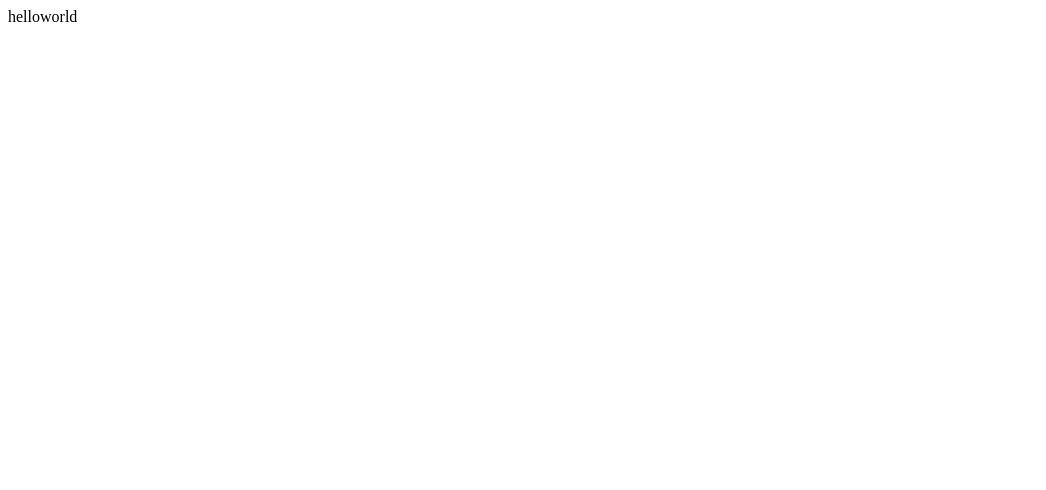
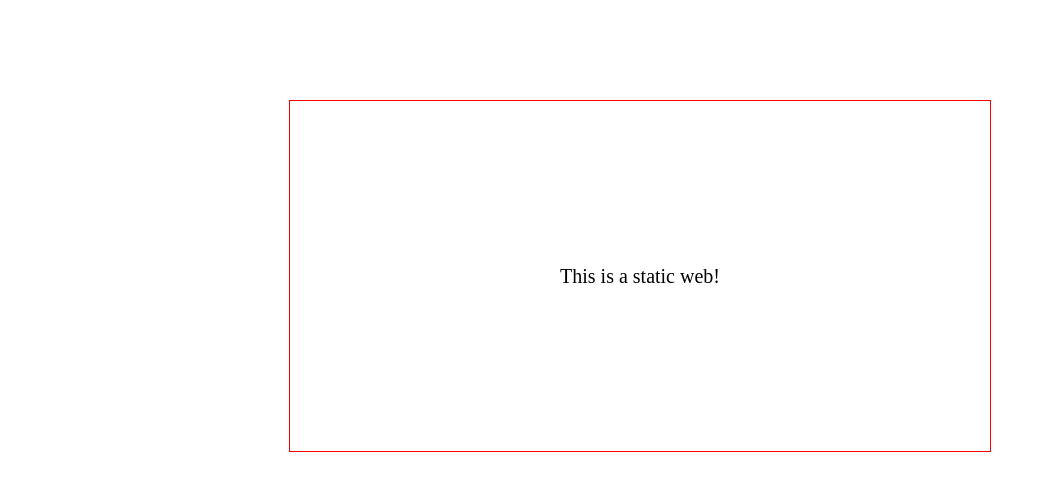
Before and after one commit to here200/here200.github.io, a plain HTML site: page index.html in a window 1280 px wide. Shown: the whole page, without its empty margins (0-1046 px from the left). Drawn offline with Linux system fonts and the light colour scheme.

Commit message:
change the style of the web

```diff
--- a/index.html
+++ b/index.html
@@ -4,8 +4,21 @@
 	<meta charset="utf-8">
 	<meta name="viewport" content="width=device-width, initial-scale=1">
 	<title>MY PERSONAL WEBSITE</title>
+	<style type="text/css">
+		div {
+			width: 700px;
+			height: 350px;
+			margin: 100px auto;
+			text-align: center;
+			line-height: 350px;
+			border: 1px solid #f00;
+			font-size: 20px;
+		}
+	</style>
 </head>
 <body>
-	helloworld
+	<div>
+		This is a static web!
+	</div>
 </body>
 </html>
```
